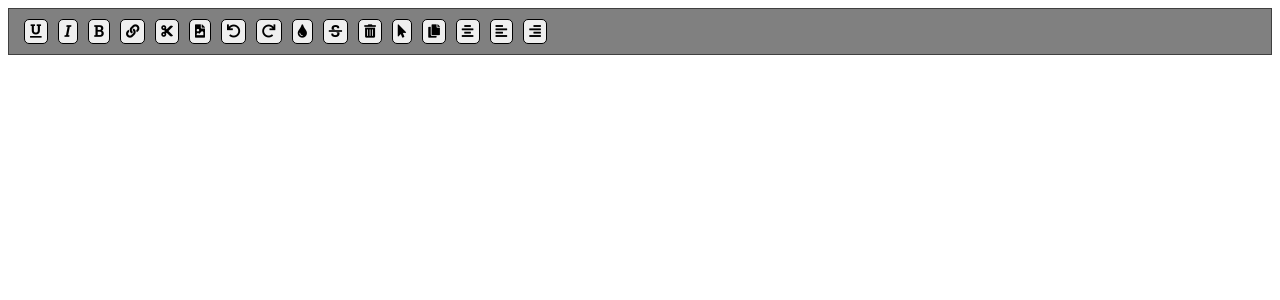
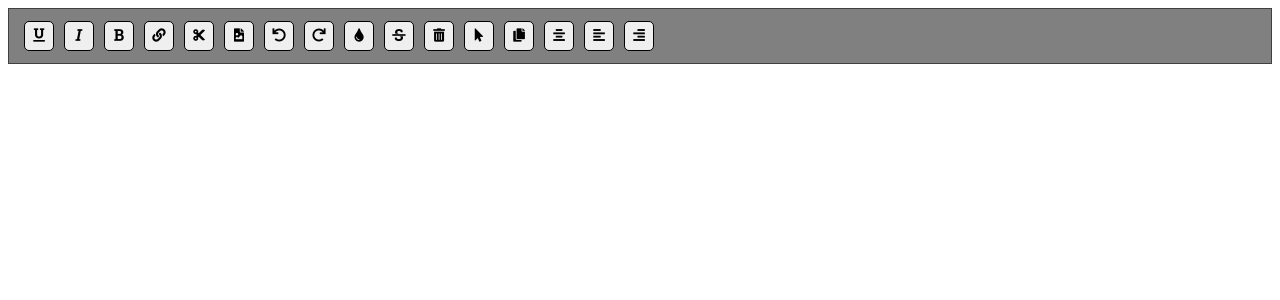
Before and after one commit to neyser95/React-Editor, a React app: page / in a window 1280 px wide. Shown: the top 300 px of the page. Built offline with nearby package versions, Linux system fonts and the light colour scheme.

Commit message:
styling toolbar buttons

```diff
--- a/src/components/Toolbar/Toolbar.css
+++ b/src/components/Toolbar/Toolbar.css
@@ -1,6 +1,7 @@
 /* * Block */
 .Toolbar{
   display: flex;
+  flex-wrap: wrap;
   width: 100%;
   padding: 10px;
   background-color: grey;
@@ -10,11 +11,13 @@
 /* * Button Element*/
 .Toolbar__btn{
   padding: 5px;
-  margin: 0 5px;
+  margin: 2px 5px;
   box-sizing: border-box;
   border: 1px solid rgb(0, 0, 0);
   border-radius: 5px;
   cursor: pointer;
+  width: 30px;
+  height: 30px;
 }
 /* * Button Modifiers */
 .Toolbar__btn--active{
```
